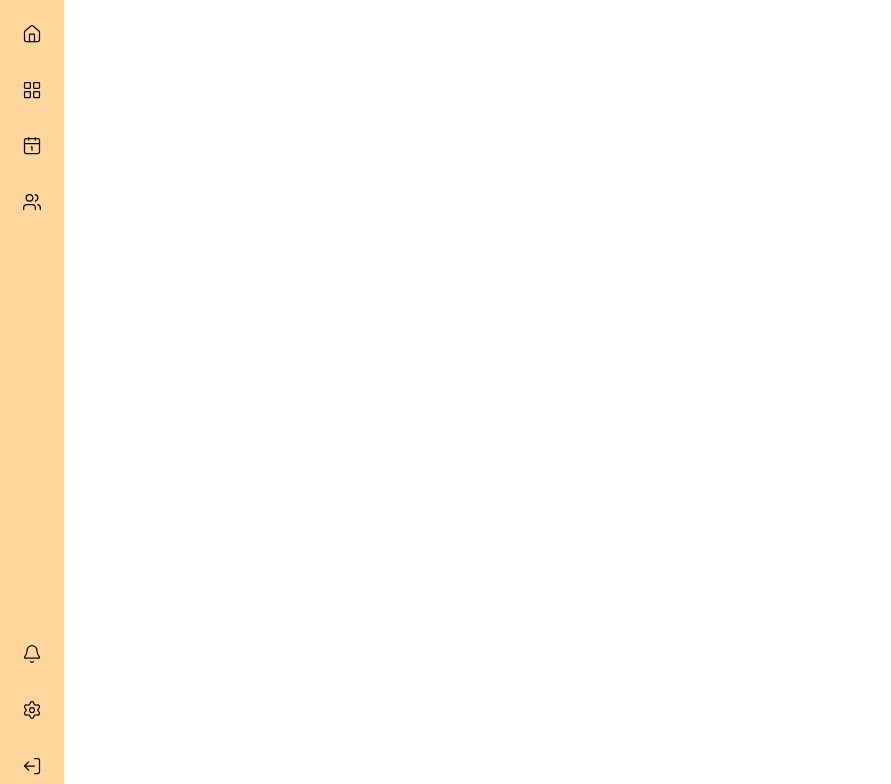
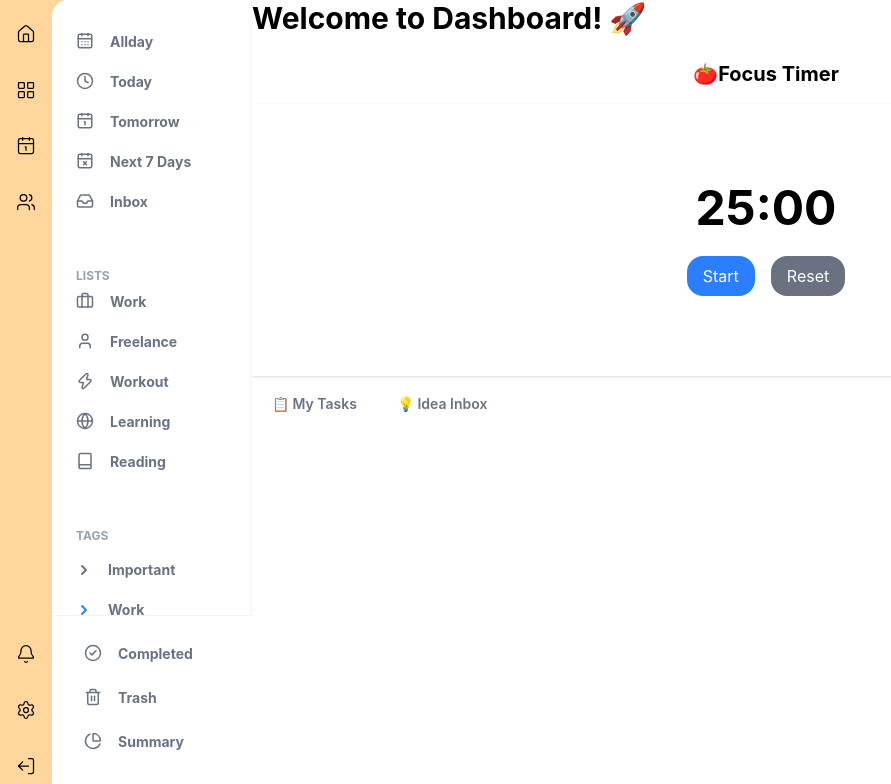
Before and after one commit to jacob4521/dev-routine-app, a React (Vite) app: page / in a window 1280 px wide. Shown: the top 784 px of the page, without its empty margins (0-891 px from the left). Built offline with nearby package versions, Linux system fonts and the light colour scheme.

Commit message:
2 left sidebar UI is completed. No hover effetcs or functions just thte designs

```diff
--- a/src/index.css
+++ b/src/index.css
@@ -14,3 +14,15 @@
   --color-text-main: #1F2937;
   --color-text-muted: #6B7280;
 }
+
+@layer utilities {
+  /* Hide scrollbar for Chrome, Safari and Opera */
+  .no-scrollbar::-webkit-scrollbar {
+    display: none;
+  }
+  /* Hide scrollbar for IE, Edge and Firefox */
+  .no-scrollbar {
+    -ms-overflow-style: none;  /* IE and Edge */
+    scrollbar-width: none;  /* Firefox */
+  }
+}
--- a/src/layouts/MainLayout.jsx
+++ b/src/layouts/MainLayout.jsx
@@ -1,3 +1,4 @@
+import { useState } from "react";
 import {
   HomeIcon,
   LayoutGridIcon,
@@ -6,14 +7,30 @@
   BellIcon,
   SettingsIcon,
   LogOutIcon,
+  CalendarDaysIcon,
+  CalendarXIcon,
+  ClockIcon,
+  Inbox,
+  BriefcaseIcon,
+  UserIcon,
+  ZapIcon,
+  GlobeIcon,
+  BookIcon,
+  ChevronRight,
+  CheckCircle2Icon,
+  Trash2Icon,
+  PieChartIcon,
 } from "lucide-react";
-import React from "react";
 
 const MainLayout = ({ children }) => {
+  const [activeTab, isActiveTab] = useState("today");
+
   return (
-    <div>
+    <div className="flex flex-row h-screen overflow-hidden">
+      <aside className="flex h-full">
+        {/* Left Sidebar */}
         <div className="flex flex-col justify-between w-16 h-screen bg-surface-backdrop">
-        <div className="flex flex-col pt-6 gap-9 items-center w-full">
+          <div className="flex flex-col pt-6 gap-9 items-center w-full -ml-1.5">
             <button>
               <HomeIcon size={20} strokeWidth={1.5} />
             </button>
@@ -28,7 +45,7 @@
             </button>
           </div>
 
-        <div className="flex flex-col pb-6 gap-9 items-center w-full ">
+          <div className="flex flex-col pb-6 gap-9 items-center w-full -ml-1.5">
             <button>
               <BellIcon size={20} strokeWidth={1.5} />
             </button>
@@ -41,11 +58,78 @@
           </div>
         </div>
 
-      <aside></aside>
+        {/* Main Sidebar */}
+        <div className="w-50 scroll no-scrollbar h-full pb-10 flex flex-col justify-between rounded-l-2xl -ml-3 bg-white">
+          <div className="overflow-y-auto flex-1 no-scrollbar border-r border-gray-100">
+            {/* Top Section */}
+            <div className="flex flex-col gap-5 mt-8">
+              <NavItem icon={<CalendarDaysIcon size={18} />} label="Allday" />
+              <NavItem icon={<ClockIcon size={18} />} label="Today" />
+              <NavItem icon={<Calendar1Icon size={18} />} label="Tomorrow" />
+              <NavItem icon={<CalendarXIcon size={18} />} label="Next 7 Days" />
+              <NavItem icon={<Inbox size={18} />} label="Inbox" />
+            </div>
 
-      <main>{children}</main>
+            {/* Middle Section */}
+            <div className="mt-14">
+              <h2 className="uppercase text-xs mb-2 font-bold text-gray-400 ml-6">
+                Lists
+              </h2>
+              <div className="flex flex-col gap-5">
+                <NavItem icon={<BriefcaseIcon size={18} />} label="Work" />
+                <NavItem icon={<UserIcon size={18} />} label="Freelance" />
+                <NavItem icon={<ZapIcon size={18} />} label="Workout" />
+                <NavItem icon={<GlobeIcon size={18} />} label="Learning" />
+                <NavItem icon={<BookIcon size={18} />} label="Reading" />
+              </div>
+            </div>
+
+            {/* Bottom Section */}
+            <div className="flex flex-col mt-14 mb-12">
+              <h2 className="uppercase text-xs mb-2 font-bold text-gray-400 ml-6 pb-2">
+                Tags
+              </h2>
+              <div className="flex flex-col gap-5">
+                <TagItem label="Important" color="text-gray-500" />
+                <TagItem label="Work" color="text-blue-500" />
+                <TagItem label="Personal" color="text-pink-500" />
+                <TagItem label="Coding" color="text-orange-400" />
+                <TagItem label="Studdy" color="text-emerald-500" />
+              </div>
+            </div>
+          </div>
+
+          <div className="p-2 flex flex-col gap-6 border-t border-gray-100 pt-7">
+            <NavItem icon={<CheckCircle2Icon size={18} />} label="Completed" />
+            <NavItem icon={<Trash2Icon size={18} />} label="Trash" />
+            <NavItem icon={<PieChartIcon size={18} />} label="Summary" />
+          </div>
+        </div>
+      </aside>
+
+      <main className="overflow-hidden flex-1">{children}</main>
     </div>
   );
 };
 
 export default MainLayout;
+
+function NavItem({ icon, label, active, id }) {
+  const isActive = active === id;
+
+  return (
+    <button className="flex gap-4 ml-6 text-gray-500 font-bold">
+      <span>{icon}</span>
+      <span className="text-sm ">{label}</span>
+    </button>
+  );
+}
+
+function TagItem({ color, label }) {
+  return (
+    <button className="flex gap-4 items-center ml-6 text-gray-500 font-bold">
+      <ChevronRight size={16} strokeWidth={3} className={`${color} `} />
+      <span className="text-sm">{label}</span>
+    </button>
+  );
+}
```
Lines whose indentation alone changed are shown as unchanged.
